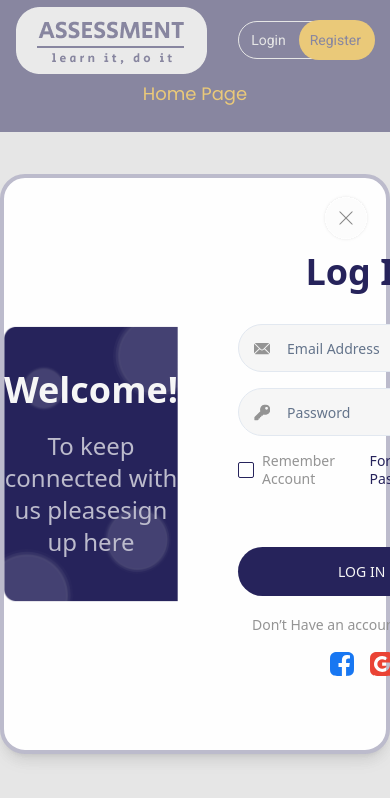
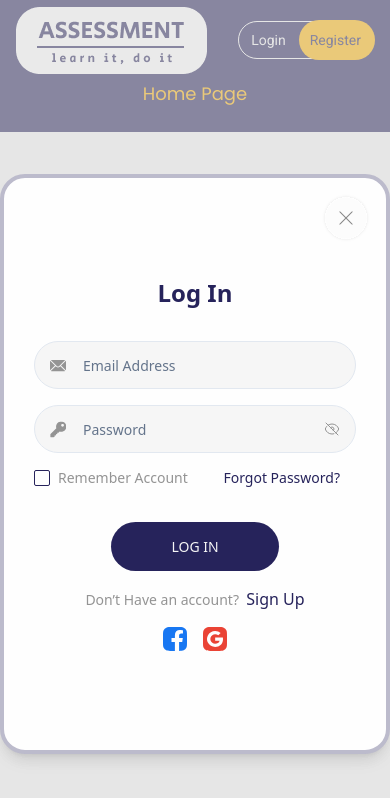
Before and after one commit to tusharahmmed/auth-dialog-task, a Next.js app: page / in a window 390 px wide. Both pictures are taken after a click on the button "Login". Shown: the top 798 px of the page. Built offline with nearby package versions, Linux system fonts and the light colour scheme.

Commit message:
[done] signin responsive

```diff
--- a/src/components/modalContent/signin.js
+++ b/src/components/modalContent/signin.js
@@ -23,10 +23,10 @@ const Signin = () =>
     };
 
     return (
-      <div className="grid grid-cols-[1fr,1.7fr]">
+      <div className="grid lg:grid-cols-[1fr,1.7fr] xl:grid-cols-[1fr,1.7fr] 2xl:grid-cols-[1fr,1.7fr] 3xl:grid-cols-[1fr,1.7fr]">
         <div
           style={{backgroundSize: "102%"}}
-          className="bg-login-modal bg-center bg-no-repeat	rounded-tl-[20px] rounded-bl-[20px] flex
+          className="hidden lg:flex xl:flex 2xl:flex 3xl:flex bg-login-modal bg-center bg-no-repeat	rounded-tl-[20px] rounded-bl-[20px]
           items-center justify-center">
           <div>
             <h2 className="text-4xl font-poppins font-semibold text-center text-theme-white mb-5">
@@ -38,8 +38,8 @@ const Signin = () =>
           </div>
         </div>
         <div className="flex items-center justify-center">
-          <div className="w-full px-[60px]">
-            <h2 className="text-4xl font-poppins font-semibold text-center text-theme-blue mb-8">
+          <div className="w-full px-[30px] md:px-[60px] lg:px-[60px] xl:px-[60px] 2xl:px-[60px] 3xl:px-[60px]">
+            <h2 className="text-2xl md:text-3xl lg:text-4xl xl:text-4xl 2xl:text-4xl 3xl:text-4xl font-poppins font-semibold text-center text-theme-blue mb-8">
               Log In
             </h2>
             <div>
@@ -47,7 +47,7 @@ const Signin = () =>
                 submitHandler={onSubmit}
                 defaultValues={defaultVal}
                 resolver={yupResolver(userLoginRequestSchema)}>
-                <div className="grid gap-4 mb-[60px]">
+                <div className="grid gap-4 mb-[35px] lg:mb-[45px] xl:mb-[60px] 2x:mb-[60px] 3xl:mb-[60px]">
                   <div>
                     <FormInput
                       name="email"
@@ -85,7 +85,7 @@ const Signin = () =>
                 </div>
 
                 <div className="flex items-center justify-center">
-                  <Button className="block bg-theme-blue text-theme-white font-roboto leading-[124.386%] px-[100px] py-4 h-auto rounded-[90px] hover:bg-theme-blue">
+                  <Button className="block bg-theme-blue text-theme-white font-roboto leading-[124.386%] h-auto rounded-[90px] hover:bg-theme-blue py-4 px-[60px] md:px-[70px] lg:px-[80px] xl:px-[100px] 2xl:px-[100px] 3xl:px-[100px]">
                     LOG IN
                   </Button>
                 </div>
--- a/src/components/shared/dialogModal.js
+++ b/src/components/shared/dialogModal.js
@@ -35,7 +35,7 @@ export default function DialogModal({render, children}) {
       {/* sm:max-w-[425px] */}
       <DialogContent
         setOpen={setOpen}
-        className="lg:max-w-[767px] xl:max-w-[1080px]  2xl:max-w-[1080px] h-[580px] rounded-[25px] bg-theme-white-light border-4 border-theme-gray shadow-[0px 0px 4px 0px rgba(129, 129, 129, 0.25)] p-0 flex-col">
+        className="h-[580px] lg:h-[450px] lg:max-w-[767px] xl:max-w-[1080px]  2xl:max-w-[1080px] rounded-[25px] bg-theme-white-light border-4 border-theme-gray shadow-[0px 0px 4px 0px rgba(129, 129, 129, 0.25)] p-0 flex-col">
         {/* <Content open={open} setOpen={setOpen} /> */}
         <ToRender open={open} setOpen={setOpen} />
       </DialogContent>
```
